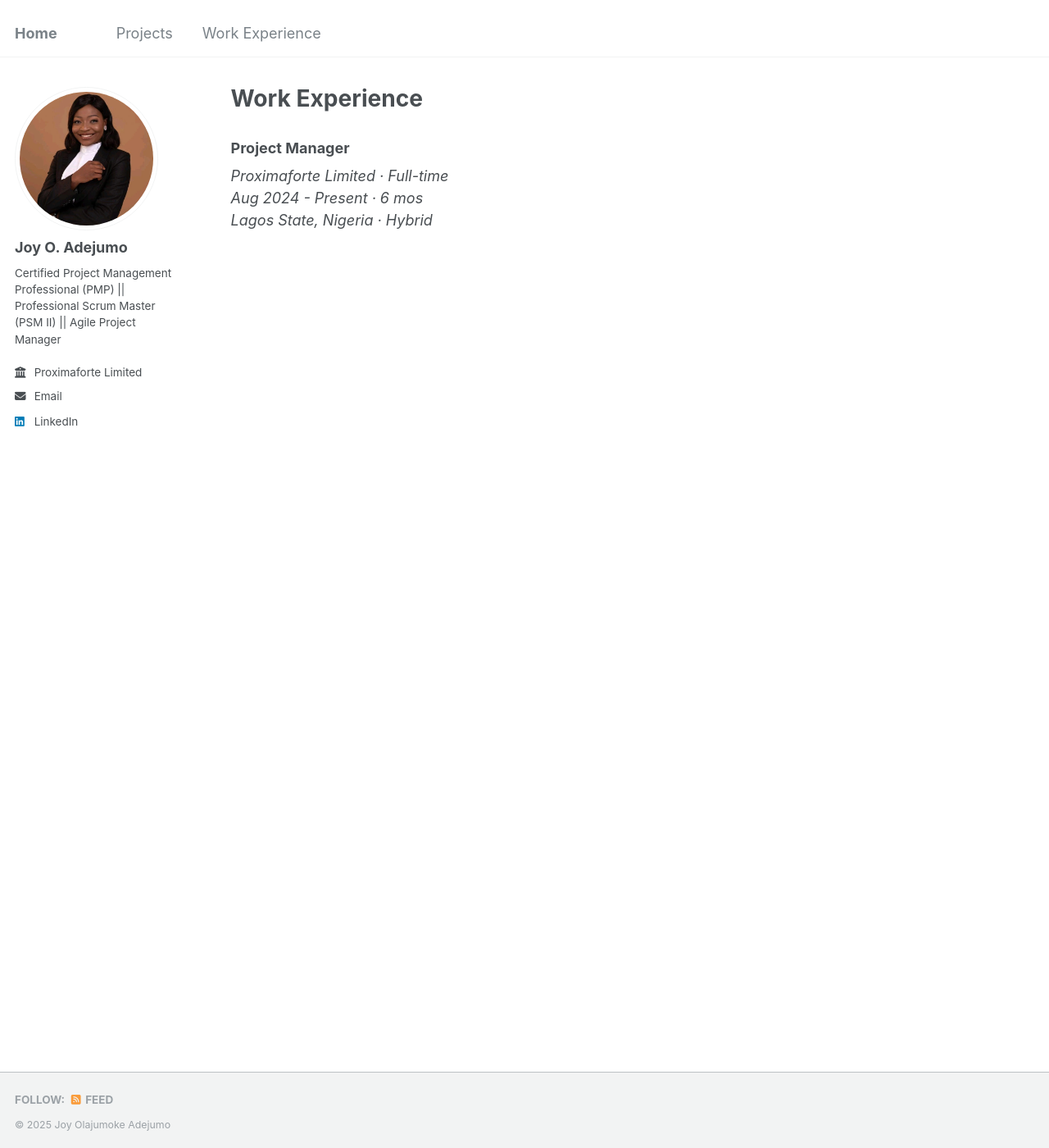
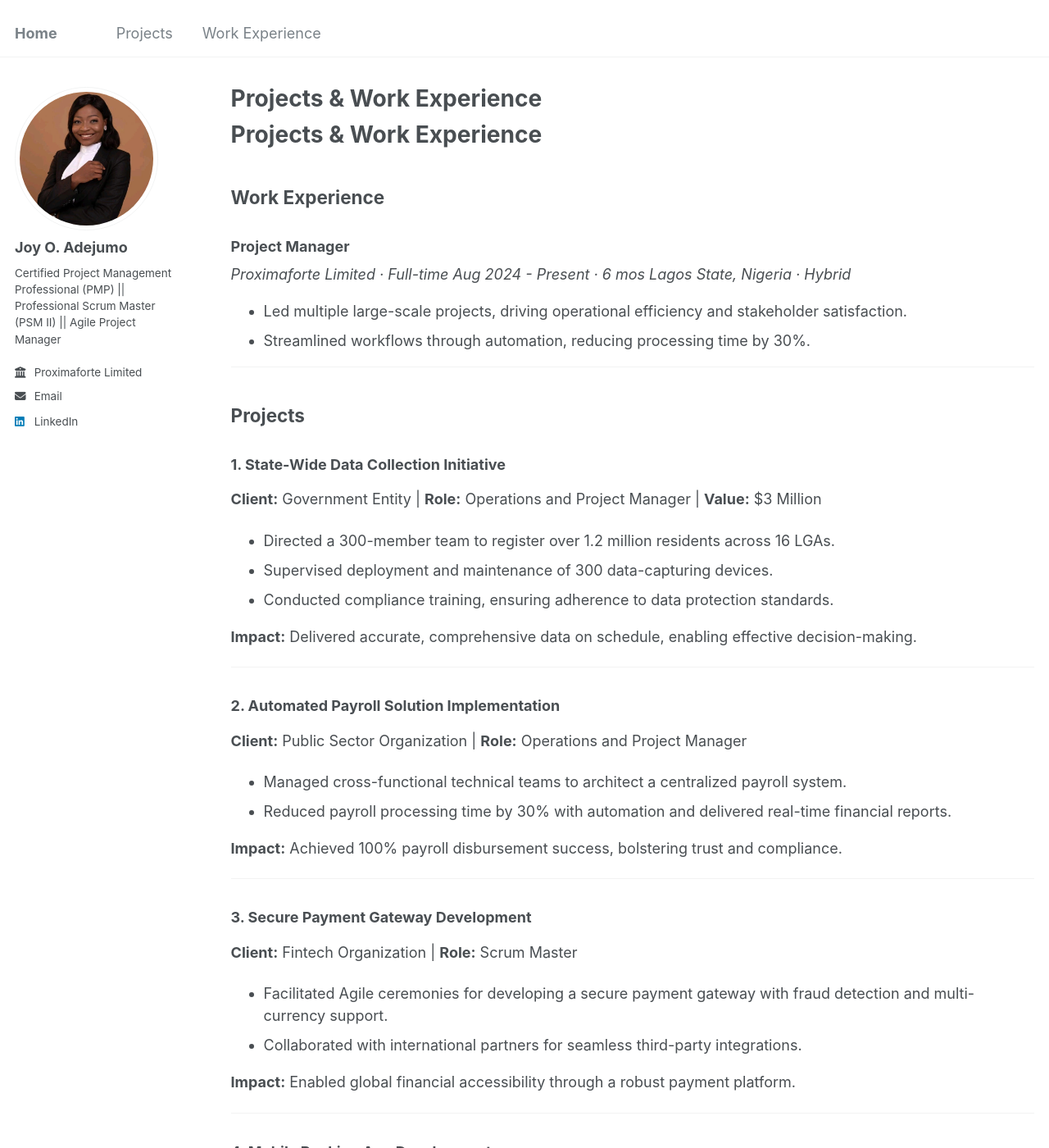
Before and after one commit to joyadejumo/joyadejumo.github.io, a Jekyll site: the page built from _pages/cv.md, in a window 1280 px wide and 1400 px high. Shown: the whole window at 82% size. Built offline with Jekyll 4.4.1, drawn with Linux system fonts in a browser that asks for light colours; some of the changed text lies outside the part shown.

Commit message:
updated info

```diff
--- a/_pages/cv.md
+++ b/_pages/cv.md
@@ -1,4 +1,96 @@
 ---
+layout: archive
+title: "Projects & Work Experience"
+permalink: /cv/
+author_profile: true
+redirect_from:
+  - /resume
+---
+
+# Projects & Work Experience
+
+## **Work Experience**
+
+### **Project Manager**
+<address>
+Proximaforte Limited · Full-time
+Aug 2024 - Present · 6 mos
+Lagos State, Nigeria · Hybrid
+</address>
+
+- Led multiple large-scale projects, driving operational efficiency and stakeholder satisfaction.
+- Streamlined workflows through automation, reducing processing time by 30%.
+
+---
+
+## **Projects**
+
+### **1. State-Wide Data Collection Initiative**
+**Client:** Government Entity | **Role:** Operations and Project Manager | **Value:** $3 Million
+
+- Directed a 300-member team to register over 1.2 million residents across 16 LGAs.
+- Supervised deployment and maintenance of 300 data-capturing devices.
+- Conducted compliance training, ensuring adherence to data protection standards.
+
+**Impact:** Delivered accurate, comprehensive data on schedule, enabling effective decision-making.
+
+---
+
+### **2. Automated Payroll Solution Implementation**
+**Client:** Public Sector Organization | **Role:** Operations and Project Manager
+
+- Managed cross-functional technical teams to architect a centralized payroll system.
+- Reduced payroll processing time by 30% with automation and delivered real-time financial reports.
+
+**Impact:** Achieved 100% payroll disbursement success, bolstering trust and compliance.
+
+---
+
+### **3. Secure Payment Gateway Development**
+**Client:** Fintech Organization | **Role:** Scrum Master
+
+- Facilitated Agile ceremonies for developing a secure payment gateway with fraud detection and multi-currency support.
+- Collaborated with international partners for seamless third-party integrations.
+
+**Impact:** Enabled global financial accessibility through a robust payment platform.
+
+---
+
+### **4. Mobile Banking App Development**
+**Client:** Digital Banking Platform | **Role:** Scrum Master
+
+- Led a cross-functional team to design and develop a mobile app featuring real-time account monitoring, bill payments, and transaction history.
+
+**Impact:** Enhanced user engagement and digital adoption among customers.
+
+---
+
+### **5. Data Collection App & Website Development**
+**Client:** Technology Service Provider | **Role:** Project Manager
+
+- Spearheaded the development of a secure data collection app and a corporate website to support large-scale initiatives.
+
+**Impact:** Reduced data collection cycle times by 20% through automated workflows.
+
+---
+
+### **6. Electronic Medical Records (EMR) System**
+**Client:** Healthcare Provider | **Role:** Scrum Master/Project Manager
+
+- Guided the development of an EMR system that improved operational efficiency and patient care.
+
+**Impact:** Streamlined record management, reducing retrieval times by 20%.
+
+---
+
+### **7. Legal and Operational Projects**
+**Client:** Legal Consultancy | **Role:** Agile Project Manager
+
+- Optimized inventory tracking, vendor management, and compliance for high-value acquisitions.
+
+**Impact:** Improved operational efficiency by 15% and reduced billing discrepancies by 20%.
+
+<!-- ---
 layout: archive
 title: "Work Experience"
 permalink: /cv/
@@ -12,9 +104,4 @@ redirect_from:
 ### Project Manager
 <address>
   Proximaforte Limited · Full-time<br /> Aug 2024 - Present · 6 mos<br /> Lagos State, Nigeria · Hybrid
-</address>
-
-<!-- * Fall 2015: Research Assistant
-  * Github University
-  * Duties included: Merging pull requests
-  * Supervisor: Professor Hub  -->
+</address> -->
```
Also changed, not shown: _pages/about.md (+54 -1 lines).
